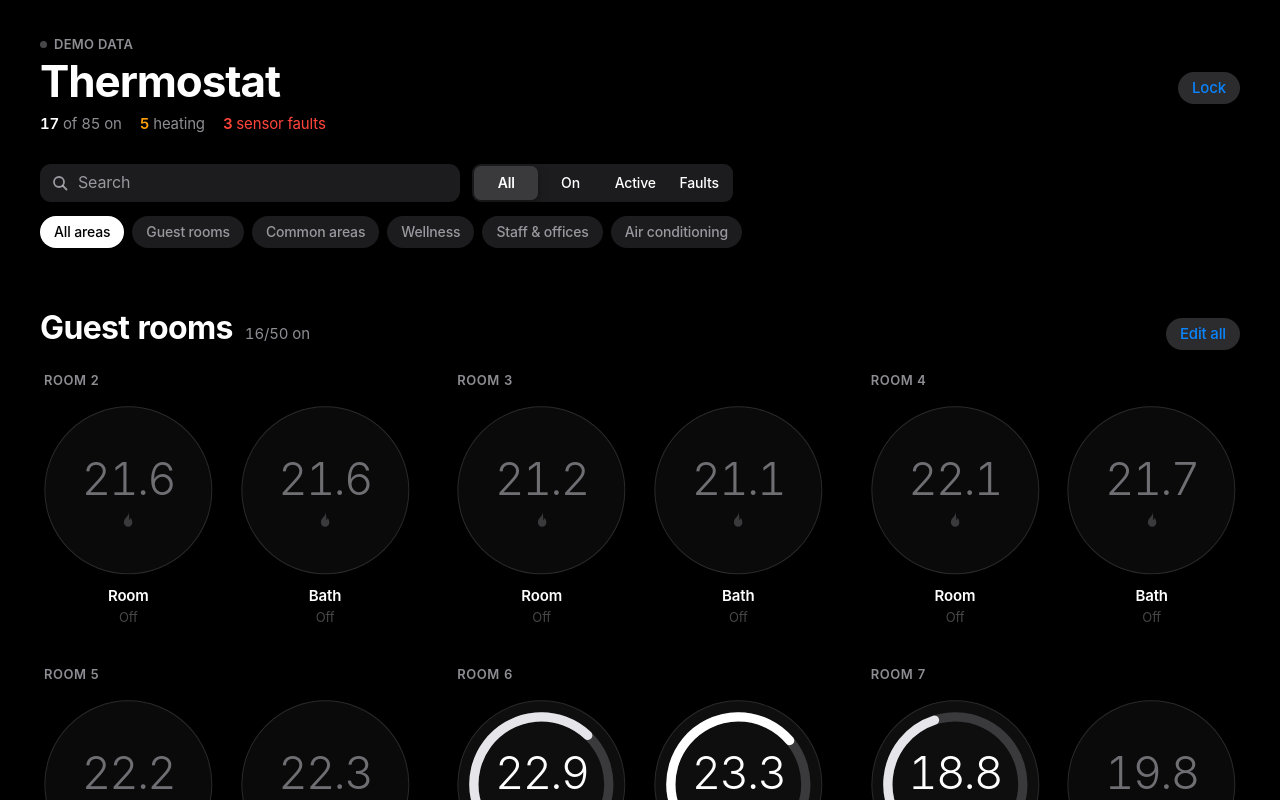
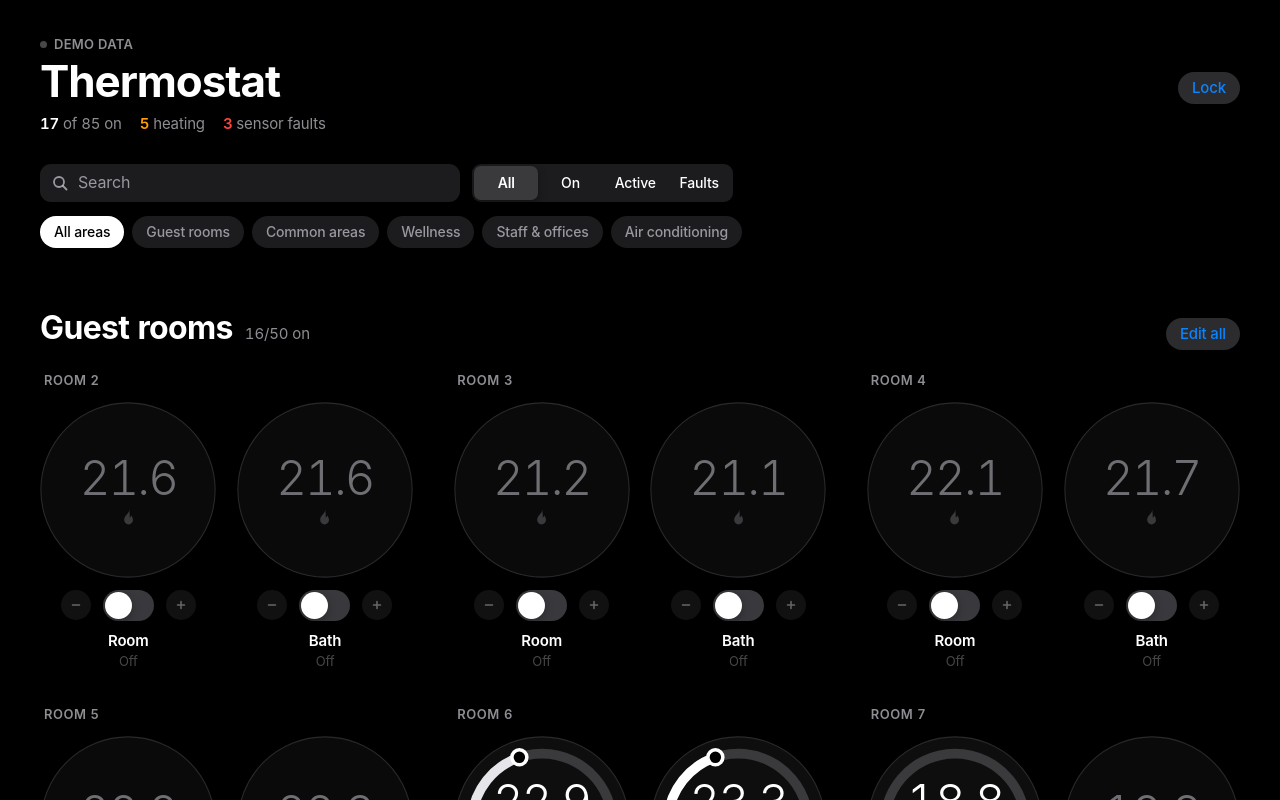
Before and after one commit to domin211/ha-thermostats, a Next.js app: page / in a window 1280 px wide. Shown: the top 800 px of the page. Built offline with nearby package versions, Linux system fonts and the light colour scheme.

Commit message:
Inline dial control: drag ring, +/- and power on every tile; remove detail view

```diff
--- a/src/app/globals.css
+++ b/src/app/globals.css
@@ -93,13 +93,26 @@ button:disabled { cursor: default; opacity: .4; }
 
 .rooms { display: grid; grid-template-columns: repeat(auto-fill, minmax(340px, 1fr)); gap: 36px 40px; }
 .room-title { font-size: 13px; font-weight: 600; color: var(--text-2); text-transform: uppercase; letter-spacing: .04em; margin: 0 0 12px 4px; }
-.dials { display: grid; grid-template-columns: repeat(auto-fill, minmax(150px, 1fr)); gap: 28px 20px; }
+.dials { display: grid; grid-template-columns: repeat(auto-fill, minmax(150px, 1fr)); gap: 32px 20px; }
 .dials-flat { grid-template-columns: repeat(auto-fill, minmax(168px, 1fr)); gap: 36px 24px; }
 
-.tile { display: flex; flex-direction: column; align-items: center; gap: 2px; text-align: center; border-radius: 24px; padding: 4px; transition: transform .15s; }
-.tile:hover .dial-face { fill: #161618; }
-.tile:active { transform: scale(.97); }
-.tile .dial-wrap { width: 100%; max-width: 176px; margin-bottom: 10px; }
+.tile { display: flex; flex-direction: column; align-items: center; gap: 2px; text-align: center; min-width: 0; }
+.tile .dial-wrap { width: 100%; max-width: 176px; }
+.tile-ctl { display: flex; align-items: center; justify-content: center; gap: 12px; margin: 10px 0 8px; }
+.mini-round { width: 30px; height: 30px; border-radius: 50%; background: var(--fill-2); display: grid; place-items: center; }
+.mini-round:hover:not(:disabled) { background: var(--fill-3); }
+.mini-round svg { width: 14px; height: 14px; stroke: #fff; stroke-width: 2.2; stroke-linecap: round; }
+.toggle-sm { width: 40px; height: 24px; border-radius: 12px; }
+.toggle-sm span { width: 20px; height: 20px; }
+.toggle-sm.is-on span { transform: translateX(16px); }
+.dial-icon { pointer-events: auto; display: grid; place-items: center; border-radius: 50%; padding: 2cqi; margin-top: 1cqi; }
+.dial-icon .ico { margin-top: 0; }
+.dial-icon:hover:not(:disabled) { background: rgba(255,255,255,.06); }
+.dial-small { font-size: 8cqi; color: var(--text-2); margin-top: 1.5cqi; font-weight: 500; }
+.dial-small.is-pending { color: var(--orange); }
+.modes-mini { display: flex; flex-wrap: wrap; justify-content: center; gap: 2px; padding: 2px; margin-top: 8px; border-radius: 8px; background: var(--fill); max-width: 100%; }
+.modes-mini button { flex: none; height: 26px; padding: 0 7px; border-radius: 6px; font-size: 12px; font-weight: 500; color: var(--text-2); }
+.modes-mini button.is-on { background: var(--fill-3); color: #fff; }
 .tile-name { font-size: 15px; font-weight: 600; max-width: 100%; overflow: hidden; text-overflow: ellipsis; white-space: nowrap; }
 .tile-sub { font-size: 13px; color: var(--text-2); }
 .tile-sub.tone-heat { color: var(--orange); }
@@ -109,7 +122,10 @@ button:disabled { cursor: default; opacity: .4; }
 
 /* Dial */
 .dial-wrap { position: relative; aspect-ratio: 1; }
-.dial { display: block; width: 100%; height: 100%; overflow: visible; touch-action: none; }
+.dial { display: block; width: 100%; height: 100%; overflow: visible; }
+.dial-hit { fill: none; stroke: transparent; pointer-events: stroke; touch-action: none; cursor: grab; outline: none; }
+.dial-hit:active { cursor: grabbing; }
+.dial-hit:focus-visible { stroke: rgba(10,132,255,.35); }
 .dial-face { fill: #0e0e0f; stroke: #2a2a2d; stroke-width: 1.2; transition: fill .15s; }
 .dial-track { fill: none; stroke: #3a3a3c; stroke-linecap: round; }
 .dial-arc { fill: none; stroke: #fff; stroke-linecap: round; transition: d .25s; }
@@ -118,8 +134,6 @@ button:disabled { cursor: default; opacity: .4; }
 .dial-fault .dial-arc { stroke: var(--red); opacity: .8; }
 .dial-off .dial-track { stroke: #1c1c1e; }
 .dial-fan .dial-arc { stroke: #fff; }
-.dial-drag { cursor: grab; }
-.dial-drag:active { cursor: grabbing; }
 .dial-knob { fill: #000; stroke: #fff; stroke-width: 4; }
 .dial-center {
   position: absolute; inset: 0; display: flex; flex-direction: column; align-items: center; justify-content: center;
@@ -162,27 +176,6 @@ button:disabled { cursor: default; opacity: .4; }
 .toggle.is-on { background: var(--green); }
 .toggle.is-on span { transform: translateX(20px); }
 
-/* Detail sheet */
-.sheet { position: fixed; inset: 0; z-index: 50; background: #000; overflow-y: auto; animation: rise .22s ease-out; }
-@keyframes rise { from { opacity: 0; transform: translateY(16px); } to { opacity: 1; transform: none; } }
-.sheet-inner { max-width: 460px; margin: 0 auto; padding: calc(env(safe-area-inset-top) + 12px) 20px 48px; display: flex; flex-direction: column; gap: 20px; }
-.sheet-bar { height: 44px; display: flex; align-items: center; }
-.back { display: inline-flex; align-items: center; gap: 6px; color: var(--blue); font-size: 17px; margin-left: -4px; }
-.back svg { width: 11px; height: 18px; fill: none; stroke: currentColor; stroke-width: 2.6; stroke-linecap: round; stroke-linejoin: round; }
-.sheet-title { margin: -8px 0 0; font-size: 34px; font-weight: 700; letter-spacing: -0.02em; text-align: center; }
-.sheet-sub { margin: -16px 0 0; text-align: center; color: var(--text-2); }
-.big-dial { width: min(78vw, 340px); margin: 4px auto 0; }
-.steppers { display: flex; align-items: center; justify-content: space-between; padding: 0 12px; margin-top: -6px; }
-.round-btn { width: 56px; height: 56px; border-radius: 50%; background: var(--fill-2); display: grid; place-items: center; }
-.round-btn:hover:not(:disabled) { background: var(--fill-3); }
-.round-btn svg { width: 20px; height: 20px; stroke: #fff; stroke-width: 2.2; stroke-linecap: round; }
-.now { display: flex; flex-direction: column; align-items: center; }
-.now-label { font-size: 12px; font-weight: 600; text-transform: uppercase; letter-spacing: .06em; color: var(--text-2); }
-.now-val { font-size: 22px; font-weight: 300; }
-.tone-fault { color: var(--red); }
-.fan-block { display: flex; flex-direction: column; align-items: center; gap: 8px; }
-.fan-block .dial-wrap { width: 150px; }
-
 .foot { margin-top: 72px; color: var(--text-3); font-size: 13px; text-align: center; }
 
 /* Login */
--- a/src/components/Dashboard.tsx
+++ b/src/components/Dashboard.tsx
@@ -14,7 +14,7 @@ import {
   reading,
 } from "@/lib/areas";
 import type { AreaKey, Climate, ControlRequest, StatesResponse } from "@/lib/types";
-import { Dial, FanRing, ToneIcon, toneOf } from "./Dial";
+import { Dial, ToneIcon, toneOf } from "./Dial";
 import { useClimates } from "./useClimates";
 
 type Filter = "all" | "on" | "heating" | "fault";
@@ -54,27 +54,10 @@ export function statusLine(c: Climate): string {
 function tileLine(c: Climate): string {
   if (c.unavailable) return "Unavailable";
   if (c.state === "off") return "Off";
-  const set = c.target !== null ? `${fmt(c.target)}°` : MODE_LABEL[c.state] ?? c.state;
-  if (c.action === "heating") return `${set} · Heating`;
-  if (c.action === "cooling") return `${set} · Cooling`;
-  if (isAc(c)) return `${set} · ${MODE_LABEL[c.state] ?? c.state}`;
-  return `${set} · Idle`;
-}
-
-function DialCenter({ c, big }: { c: Climate; big?: boolean }) {
-  const r = reading(c);
-  return (
-    <>
-      {r.kind === "ok" ? (
-        <span className="dial-num">{big ? r.value.toFixed(1) : Math.round(r.value * 10) / 10}</span>
-      ) : r.kind === "fault" ? (
-        <span className="dial-fault">Sensor<br />fault</span>
-      ) : (
-        <span className="dial-num dial-num-none">--</span>
-      )}
-      <ToneIcon c={c} />
-    </>
-  );
+  if (c.action === "heating") return "Heating";
+  if (c.action === "cooling") return "Cooling";
+  if (isAc(c)) return MODE_LABEL[c.state] ?? c.state;
+  return "Idle";
 }
 
 export function Dashboard({ initial }: { initial: StatesResponse | null }) {
@@ -82,7 +65,6 @@ export function Dashboard({ initial }: { initial: StatesResponse | null }) {
   const [q, setQ] = useState("");
   const [filter, setFilter] = useState<Filter>("all");
   const [area, setArea] = useState<AreaKey | "all">("all");
-  const [openId, setOpenId] = useState<string | null>(null);
 
   const byArea = useMemo(() => {
     const m: Record<AreaKey, Climate[]> = { rooms: [], common: [], wellness: [], staff: [], ac: [] };
@@ -104,15 +86,8 @@ export function Dashboard({ initial }: { initial: StatesResponse | null }) {
   const guardedSend: Send = (r) => {
     if (!readOnly) send(r);
   };
-  const open = openId ? climates.find((c) => c.id === openId) ?? null : null;
 
-  const tile = (c: Climate, label: string) => (
-    <button key={c.id} type="button" className="tile" onClick={() => setOpenId(c.id)}>
-      <Dial c={c} center={<DialCenter c={c} />} arc={{ value: (() => { const r = reading(c); return r.kind === "ok" ? r.value : null; })(), min: 10, max: 30 }} />
-      <span className="tile-name">{label}</span>
-      <span className={`tile-sub tone-${toneOf(c)}`}>{tileLine(c)}</span>
-    </button>
-  );
+  const tile = (c: Climate, label: string) => <Tile key={c.id} c={c} label={label} send={guardedSend} readOnly={readOnly} />;
 
   return (
     <div className="shell">
@@ -195,106 +170,99 @@ export function Dashboard({ initial }: { initial: StatesResponse | null }) {
 
       <footer className="foot">Readings above 60° are shown as sensor faults. Design after “Apple Thermostat” by Takistar.</footer>
 
-      {open && <Detail c={open} send={guardedSend} readOnly={readOnly} onClose={() => setOpenId(null)} />}
     </div>
   );
 }
 
-function Toggle({ on, onChange, label, disabled }: { on: boolean; onChange: () => void; label: string; disabled?: boolean }) {
-  return (
-    <button type="button" role="switch" aria-checked={on} aria-label={label} className={`toggle${on ? " is-on" : ""}`} onClick={onChange} disabled={disabled}>
-      <span />
-    </button>
-  );
-}
+const SHORT: Record<string, string> = { off: "Off", heat: "Heat", cool: "Cool", dry: "Dry", auto: "Auto", fan_only: "Fan", heat_cool: "H/C" };
 
-function Detail({ c, send, onClose, readOnly }: { c: Climate; send: Send; onClose: () => void; readOnly: boolean }) {
+function Tile({ c, label, send, readOnly }: { c: Climate; label: string; send: Send; readOnly: boolean }) {
   const [pending, setPending] = useState<number | null>(null);
+  const [dragging, setDragging] = useState(false);
   const t = useRef<ReturnType<typeof setTimeout> | null>(null);
-  useEffect(() => {
-    const k = (e: KeyboardEvent) => e.key === "Escape" && onClose();
-    window.addEventListener("keydown", k);
-    document.body.style.overflow = "hidden";
-    return () => {
-      window.removeEventListener("keydown", k);
-      document.body.style.overflow = "";
-      if (t.current) clearTimeout(t.current);
-    };
-  }, [onClose]);
+  useEffect(() => () => void (t.current && clearTimeout(t.current)), []);
 
+  const r = reading(c);
+  const on = c.state !== "off" && !c.unavailable;
   const target = pending ?? c.target;
-  const on = c.state !== "off" && !c.unavailable;
   const canSet = on && target !== null && !readOnly;
+  const ac = isAc(c);
+  const onMode = ac ? (c.modes.includes("cool") ? "cool" : c.modes.find((m) => m !== "off") ?? "heat") : "heat";
+
   const commit = (v: number, delay: number) => {
     setPending(v);
     if (t.current) clearTimeout(t.current);
     t.current = setTimeout(() => {
       send({ action: "set_temperature", entityIds: [c.id], temperature: v });
-      setTimeout(() => setPending(null), 600);
+      setTimeout(() => setPending(null), 1500);
     }, delay);
   };
   const bump = (d: 1 | -1) => {
     if (target === null) return;
-    commit(Math.min(c.max, Math.max(c.min, Math.round((target + d * (c.step || 0.5)) * 10) / 10)), 650);
+    commit(Math.min(c.max, Math.max(c.min, Math.round((target + d * (c.step || 0.5)) * 10) / 10)), 700);
   };
-  const r = reading(c);
-  const ac = isAc(c);
-  const onMode = ac ? (c.modes.includes("cool") ? "cool" : c.modes.find((m) => m !== "off") ?? "heat") : "heat";
-  const fanLevels = ["low", "low_mid", "mid", "medium", "mid_high", "high", "turbo"];
-  const fanIdx = c.fanMode ? fanLevels.indexOf(c.fanMode) : -1;
+  const toggle = () => !readOnly && !c.unavailable && send({ action: "set_hvac_mode", entityIds: [c.id], mode: on ? "off" : onMode });
+
+  const nowTxt = r.kind === "ok" ? `${r.value.toFixed(1)}°` : r.kind === "fault" ? "fault" : "--°";
+  let big: React.ReactNode;
+  let small: React.ReactNode;
+  if (dragging && target !== null) {
+    big = <span className="dial-num">{fmt(target)}</span>;
+    small = <span className="dial-small">now {nowTxt}</span>;
+  } else if (r.kind === "fault") {
+    big = <span className="dial-fault">Sensor<br />fault</span>;
+    small = on && target !== null ? <span className="dial-small">set {fmt(target)}°</span> : null;
+  } else {
+    big = <span className={`dial-num${r.kind === "none" ? " dial-num-none" : ""}`}>{r.kind === "ok" ? r.value.toFixed(1) : "--"}</span>;
+    small = on && target !== null ? <span className={`dial-small${pending !== null ? " is-pending" : ""}`}>set {fmt(target)}°</span> : null;
+  }
 
   return (
-    <div className="sheet" role="dialog" aria-modal="true" aria-label={displayName(c)}>
-      <div className="sheet-inner">
-        <div className="sheet-bar">
-          <button type="button" className="back" onClick={onClose}>
-            <svg viewBox="0 0 12 20" aria-hidden><path d="M10 2 2 10l8 8" /></svg>
-            Back
-          </button>
-        </div>
-        <h2 className="sheet-title">{displayName(c)}</h2>
-        <p className="sheet-sub">{statusLine(c)}</p>
-
-        <div className="big-dial">
+    <div className="tile">
       <Dial
         c={c}
-            size="lg"
         value={pending}
-            onDrag={canSet ? (v, done) => commit(v, done ? 150 : 100000) : undefined}
+        onDrag={
+          canSet
+            ? (v, done) => {
+                setDragging(!done);
+                if (done) commit(v, 0);
+                else {
+                  if (t.current) clearTimeout(t.current);
+                  setPending(v);
+                }
+              }
+            : undefined
+        }
         center={
           <>
-                <span className="dial-label">{on ? "Set to" : "Off"}</span>
-                <span className="dial-num dial-num-lg">{on ? fmt(target) : "--"}</span>
+            {big}
+            {small}
+            <button type="button" className="dial-icon" onClick={toggle} disabled={readOnly || c.unavailable} aria-label={`Turn ${label} ${on ? "off" : "on"}`}>
               <ToneIcon c={c} />
+            </button>
           </>
         }
       />
-        </div>
-        <div className="steppers">
-          <button type="button" className="round-btn" onClick={() => bump(-1)} disabled={!canSet || target! <= c.min} aria-label="Lower">
-            <svg viewBox="0 0 20 20" aria-hidden><path d="M4 10h12" /></svg>
+      <div className="tile-ctl">
+        <button type="button" className="mini-round" onClick={() => bump(-1)} disabled={!canSet || target! <= c.min} aria-label={`Lower ${label}`}>
+          <svg viewBox="0 0 20 20" aria-hidden><path d="M5 10h10" /></svg>
         </button>
-          <div className="now">
-            <span className="now-label">Now</span>
-            <span className={`now-val${r.kind === "fault" ? " tone-fault" : ""}`}>
-              {r.kind === "ok" ? `${r.value.toFixed(1)}°` : r.kind === "fault" ? "Sensor fault" : "--°"}
-            </span>
-          </div>
-          <button type="button" className="round-btn" onClick={() => bump(1)} disabled={!canSet || target! >= c.max} aria-label="Raise">
-            <svg viewBox="0 0 20 20" aria-hidden><path d="M4 10h12M10 4v12" /></svg>
+        <button type="button" role="switch" aria-checked={on} aria-label={`${label} power`} className={`toggle toggle-sm${on ? " is-on" : ""}`} onClick={toggle} disabled={readOnly || c.unavailable}>
+          <span />
+        </button>
+        <button type="button" className="mini-round" onClick={() => bump(1)} disabled={!canSet || target! >= c.max} aria-label={`Raise ${label}`}>
+          <svg viewBox="0 0 20 20" aria-hidden><path d="M5 10h10M10 5v10" /></svg>
         </button>
       </div>
-
-        <div className="group">
-          <div className="row">
-            <span>Power</span>
-            <Toggle on={on} label="Power" disabled={readOnly || c.unavailable} onChange={() => send({ action: "set_hvac_mode", entityIds: [c.id], mode: on ? "off" : onMode })} />
-          </div>
+      <span className="tile-name" title={`${c.name} · ${c.id}`}>{label}</span>
+      <span className={`tile-sub tone-${toneOf(c)}`}>{tileLine(c)}</span>
       {ac && (
-            <div className="row row-stack">
-              <span>Mode</span>
-              <div className="segmented segmented-full" role="radiogroup" aria-label="Mode">
-                {c.modes.map((m) => (
+        <div className="modes-mini" role="radiogroup" aria-label={`${label} mode`}>
+          {c.modes
+            .filter((m) => m !== "off")
+            .sort((a, b) => ["auto", "heat_cool", "cool", "heat", "dry", "fan_only"].indexOf(a) - ["auto", "heat_cool", "cool", "heat", "dry", "fan_only"].indexOf(b))
+            .map((m) => (
             <button
               key={m}
               type="button"
@@ -304,28 +272,11 @@ function Detail({ c, send, onClose, readOnly }: { c: Climate; send: Send; onClos
               disabled={readOnly || c.unavailable}
               onClick={() => c.state !== m && send({ action: "set_hvac_mode", entityIds: [c.id], mode: m })}
             >
-                    {MODE_LABEL[m] ?? m}
+              {SHORT[m] ?? m}
             </button>
           ))}
         </div>
-            </div>
       )}
-        </div>
-
-        {ac && c.fanMode && (
-          <div className="fan-block">
-            <FanRing levels={fanIdx >= 0 ? 6 : 6} active={fanIdx >= 0 ? Math.max(1, Math.round(((fanIdx + 1) / fanLevels.length) * 6)) : 6} label={c.fanMode === "auto" ? "Auto" : c.fanMode.replace(/_/g, " ")} />
-            <span className="tile-sub">Fan speed</span>
-          </div>
-        )}
-
-        <div className="group">
-          <div className="row"><span>Current</span><span className="row-val">{r.kind === "ok" ? `${r.value.toFixed(1)}°C` : r.kind === "fault" ? `Fault (${r.raw}°)` : "No reading"}</span></div>
-          <div className="row"><span>Target</span><span className="row-val">{c.target === null ? "--" : `${c.target.toFixed(1)}°C`}</span></div>
-          <div className="row"><span>Range</span><span className="row-val">{c.min}° – {c.max}°</span></div>
-          <div className="row"><span>Entity</span><span className="row-val mono">{c.id}</span></div>
-        </div>
-      </div>
     </div>
   );
 }
--- a/src/components/Dial.tsx
+++ b/src/components/Dial.tsx
@@ -137,40 +137,8 @@ export function Dial({ c, value, size = "sm", onDrag, center, arc }: DialProps)
       ref={svg}
       viewBox={`0 0 ${W} ${W}`}
       className={`dial dial-${size} dial-${tone}${drag ? " dial-drag" : ""}`}
-      onPointerDown={
-        drag
-          ? (e) => {
-              dragging.current = true;
-              (e.target as Element).setPointerCapture?.(e.pointerId);
-              const v = toValue(e);
-              if (v !== null) onDrag!(v, false);
-            }
-          : undefined
-      }
-      onPointerMove={
-        drag
-          ? (e) => {
-              if (!dragging.current) return;
-              const v = toValue(e);
-              if (v !== null) onDrag!(v, false);
-            }
-          : undefined
-      }
-      onPointerUp={
-        drag
-          ? (e) => {
-              if (!dragging.current) return;
-              dragging.current = false;
-              const v = toValue(e);
-              if (v !== null) onDrag!(v, true);
-            }
-          : undefined
-      }
-      role={drag ? "slider" : "img"}
+      role="img"
       aria-label={`${c.name}: ${r.kind === "ok" ? r.value.toFixed(1) + " degrees" : r.kind === "fault" ? "sensor fault" : "no reading"}`}
-      aria-valuenow={drag ? (target ?? undefined) : undefined}
-      aria-valuemin={drag ? c.min : undefined}
-      aria-valuemax={drag ? c.max : undefined}
     >
       <defs>
         <linearGradient id={`g${gid}`} x1="0" y1="1" x2="1" y2="0">
@@ -185,6 +153,47 @@ export function Dial({ c, value, size = "sm", onDrag, center, arc }: DialProps)
         <path d={arcPath(W / 2, W / 2, R, START, end)} className="dial-arc" strokeWidth={SW} style={tone === "cool" ? { stroke: `url(#g${gid})` } : undefined} />
       )}
       {on && drag && knob && <circle cx={knob[0]} cy={knob[1]} r={SW / 2 + 3} className="dial-knob" />}
+      {drag && (
+        // Only the ring captures touches (touch-action: none); the face and the rest of the page scroll normally.
+        <path
+          d={arcPath(W / 2, W / 2, R, START, START + SWEEP)}
+          className="dial-hit"
+          strokeWidth={44}
+          role="slider"
+          tabIndex={0}
+          aria-label={`${c.name} target temperature`}
+          aria-valuenow={target ?? undefined}
+          aria-valuemin={c.min}
+          aria-valuemax={c.max}
+          onKeyDown={(e) => {
+            if (target === null) return;
+            const d = e.key === "ArrowUp" || e.key === "ArrowRight" ? 1 : e.key === "ArrowDown" || e.key === "ArrowLeft" ? -1 : 0;
+            if (!d) return;
+            e.preventDefault();
+            onDrag!(Math.min(c.max, Math.max(c.min, target + d * (c.step || 0.5))), true);
+          }}
+          onPointerDown={(e) => {
+            dragging.current = true;
+            (e.currentTarget as Element).setPointerCapture?.(e.pointerId);
+            const v = toValue(e);
+            if (v !== null) onDrag!(v, false);
+          }}
+          onPointerMove={(e) => {
+            if (!dragging.current) return;
+            const v = toValue(e);
+            if (v !== null) onDrag!(v, false);
+          }}
+          onPointerUp={(e) => {
+            if (!dragging.current) return;
+            dragging.current = false;
+            const v = toValue(e);
+            if (v !== null) onDrag!(v, true);
+          }}
+          onPointerCancel={() => {
+            dragging.current = false;
+          }}
+        />
+      )}
     </svg>
       <div className="dial-center">{center}</div>
     </div>
```
Also changed, not shown: 1 other file (tests, documents, lock files or other folders). Lines whose indentation alone changed are shown as unchanged.
